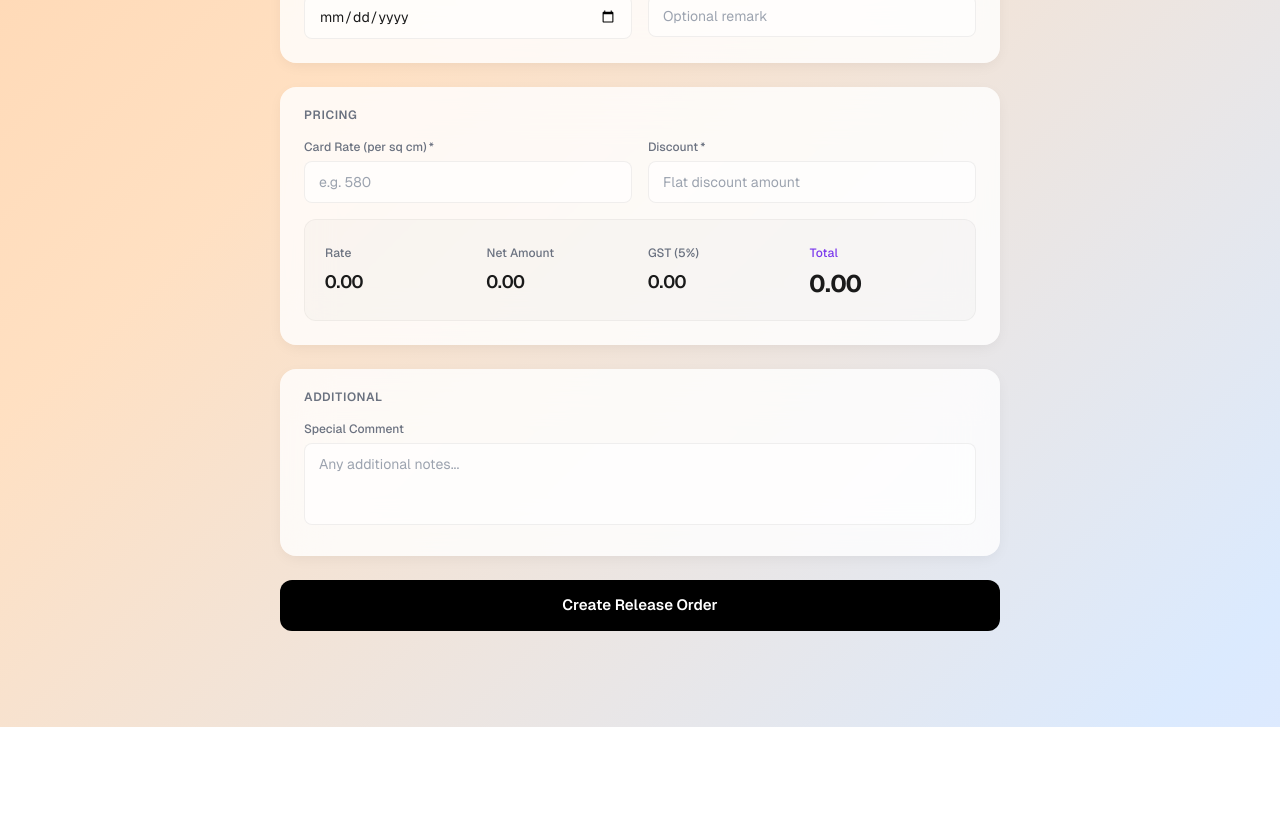
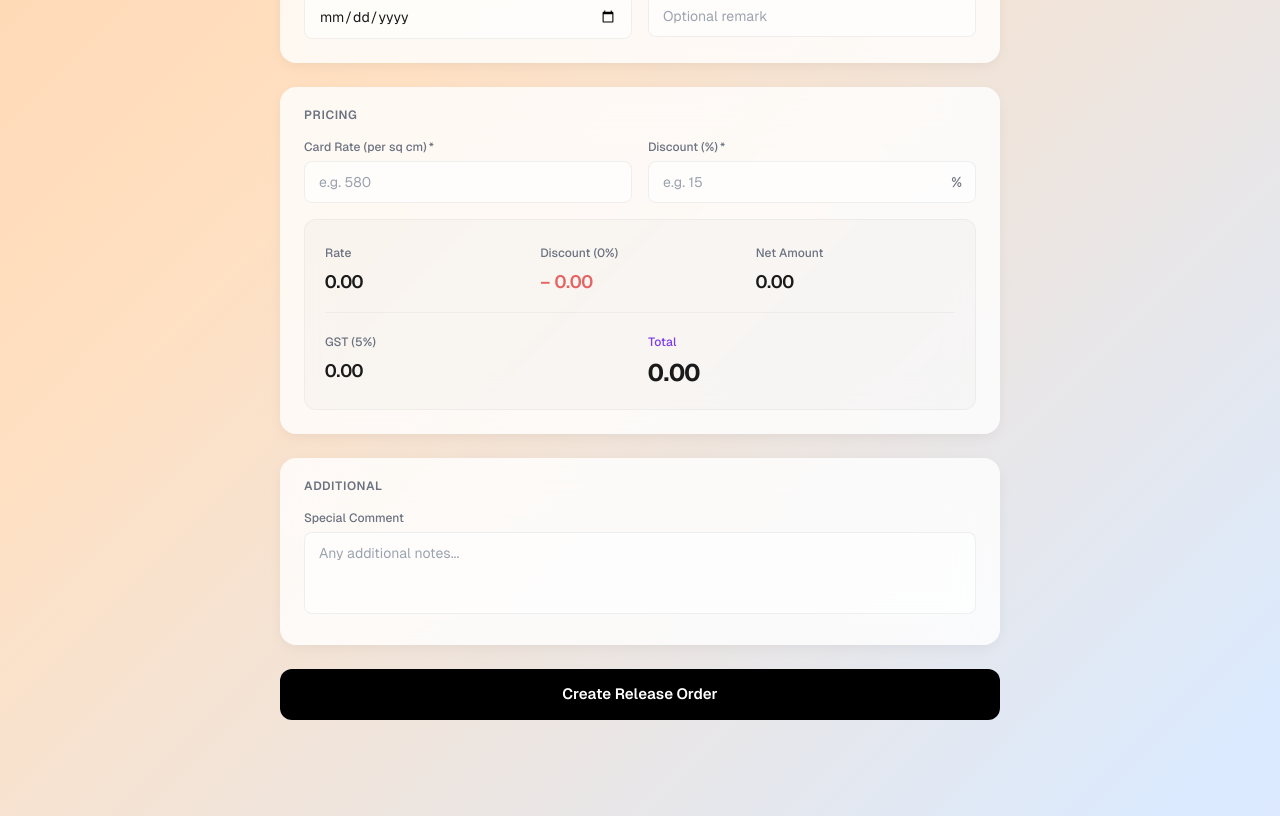
Before and after one commit to hdhingra215/AdRelo, a Next.js app: page /release-orders/new in a window 1280 px wide. Shown: the part 917-1733 px from the top of the page. Before the commit the page ends 1644 px from the top, so only its background shows below. Built offline with nearby package versions, Linux system fonts and the light colour scheme.

Commit message:
feat: percentage-based discount + correct GST calculation on net

```diff
--- a/src/app/(dashboard)/release-orders/actions.ts
+++ b/src/app/(dashboard)/release-orders/actions.ts
@@ -48,10 +48,10 @@ export async function createReleaseOrder(input: ReleaseOrderInput) {
   }
 
   const rate = Number(input.rate) || 0;
-  const discount = Number(input.discount) || 0;
+  const discountAmount = Number(input.discount) || 0; // flat discount amount from client
   const cardRate = Number(input.card_rate) || 0;
 
-  const net_amount = Math.max(rate - discount, 0);
+  const net_amount = Math.max(rate - discountAmount, 0);
   const gst = parseFloat((net_amount * GST_RATE).toFixed(2));
   const total_amount = parseFloat((net_amount + gst).toFixed(2));
 
@@ -93,7 +93,7 @@ export async function createReleaseOrder(input: ReleaseOrderInput) {
     size: input.size.trim(),
     rate,
     card_rate: cardRate,
-    discount,
+    discount: discountAmount,
     net_amount,
     gst,
     total_amount,
--- a/src/app/(dashboard)/release-orders/new/page.tsx
+++ b/src/app/(dashboard)/release-orders/new/page.tsx
@@ -134,7 +134,7 @@ export default function NewReleaseOrderPage() {
 
   // ── Rate calculation ──
   const cardRate = Number(form.card_rate) || 0;
-  const discount = Number(form.discount) || 0;
+  const discountPct = Math.min(Math.max(Number(form.discount) || 0, 0), 100);
   const sizeW = parseSize(form.size)?.w ?? 0;
   const sizeH = parseSize(form.size)?.h ?? 0;
   const sizeParsed = sizeW > 0 && sizeH > 0 ? { w: sizeW, h: sizeH } : null;
@@ -147,11 +147,12 @@ export default function NewReleaseOrderPage() {
   }, [sizeW, sizeH, cardRate]);
 
   const calculated = useMemo(() => {
-    const net_amount = Math.max(rate - discount, 0);
+    const discount_amount = parseFloat((rate * (discountPct / 100)).toFixed(2));
+    const net_amount = Math.max(rate - discount_amount, 0);
     const gst = parseFloat((net_amount * GST_RATE).toFixed(2));
     const total_amount = parseFloat((net_amount + gst).toFixed(2));
-    return { rate, net_amount, gst, total_amount };
-  }, [rate, discount]);
+    return { rate, discount_amount, net_amount, gst, total_amount };
+  }, [rate, discountPct]);
 
   // Edition options based on selected publication
   const editionOptions = EDITION_MAP[form.publication] ?? DEFAULT_EDITIONS;
@@ -180,7 +181,7 @@ export default function NewReleaseOrderPage() {
         size: form.size,
         rate: calculated.rate,
         card_rate: cardRate,
-        discount,
+        discount: calculated.discount_amount,
         publishing_date: form.publishing_date,
         special_comment: specialComment,
       });
@@ -339,16 +340,25 @@ export default function NewReleaseOrderPage() {
                 placeholder="e.g. 580"
                 required
               />
-              <SoftInput
-                label="Discount"
+              <div>
+                <label className="mb-1.5 block text-xs font-medium text-muted">
+                  Discount (%)<span className="text-foreground/30 ml-0.5">*</span>
+                </label>
+                <div className="relative">
+                  <input
                     type="number"
                     value={form.discount}
-                onChange={(v) => update("discount", v)}
+                    onChange={(e) => update("discount", e.target.value)}
                     min="0"
+                    max="100"
                     step="0.01"
-                placeholder="Flat discount amount"
+                    placeholder="e.g. 15"
                     required
+                    className="w-full rounded-lg border border-black/[0.06] bg-white/60 px-3.5 py-2.5 pr-10 text-sm text-foreground placeholder:text-foreground/25 focus:bg-white focus:border-foreground/20 focus:outline-none focus:ring-1 focus:ring-foreground/10 transition-all duration-200"
                   />
+                  <span className="absolute right-3.5 top-1/2 -translate-y-1/2 text-sm text-muted">%</span>
+                </div>
+              </div>
             </div>
 
             {/* Auto-calculated rate display */}
@@ -365,12 +375,20 @@ export default function NewReleaseOrderPage() {
             )}
 
             {/* Calculation summary */}
-            <div className="mt-5 rounded-xl bg-black/[0.02] border border-black/[0.04] p-5">
-              <div className="grid grid-cols-2 gap-4 sm:grid-cols-4">
+            <div className="mt-5 rounded-xl bg-black/[0.02] border border-black/[0.04] p-5 space-y-4">
+              <div className="grid grid-cols-2 gap-4 sm:grid-cols-3">
                 <div>
                   <span className="text-xs font-medium text-muted">Rate</span>
                   <p className="mt-1 text-lg font-semibold tabular-nums text-foreground">
                     {calculated.rate.toFixed(2)}
+                  </p>
+                </div>
+                <div>
+                  <span className="text-xs font-medium text-muted">
+                    Discount ({discountPct}%)
+                  </span>
+                  <p className="mt-1 text-lg font-semibold tabular-nums text-red-600/70">
+                    &minus; {calculated.discount_amount.toFixed(2)}
                   </p>
                 </div>
                 <div>
@@ -381,6 +399,9 @@ export default function NewReleaseOrderPage() {
                     {calculated.net_amount.toFixed(2)}
                   </p>
                 </div>
+              </div>
+              <hr className="border-black/[0.04]" />
+              <div className="grid grid-cols-2 gap-4">
                 <div>
                   <span className="text-xs font-medium text-muted">
                     GST (5%)
```
Lines whose indentation alone changed are shown as unchanged.
